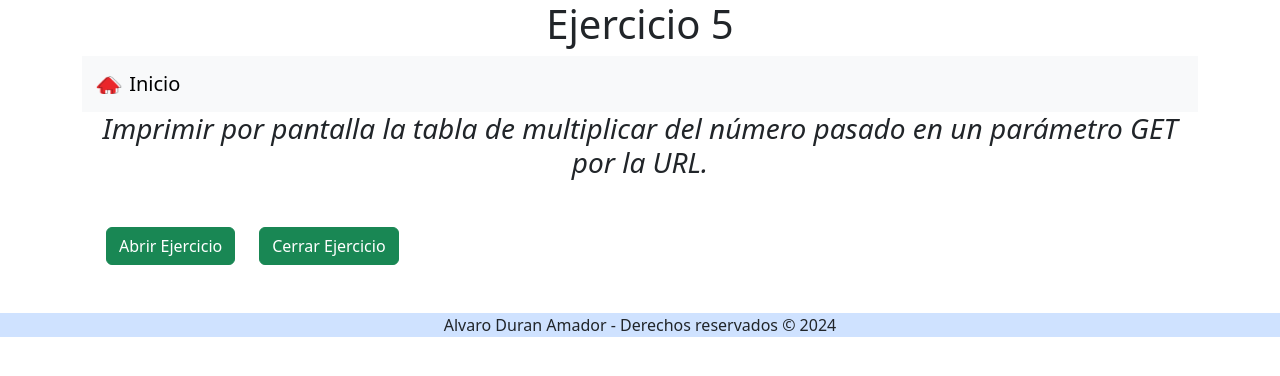
After one commit to alvaroduro/Tema2-DWES, a PHP site: page /ejercicios/ejer5/ejercicio5.php in a window 1280 px wide. The commit adds this page. Shown: the top 376 px of the page. Run offline with PHP 8.4, Linux system fonts and the light colour scheme.

Commit message:
ejercicio 5

```diff
--- /dev/null
+++ b/soluciones_ejercicios/ejercicios/ejer5/ejercicio5.php
@@ -0,0 +1,61 @@
+<!DOCTYPE html>
+<html lang="es">
+
+<head>
+    <meta charset="UTF-8">
+    <meta name="viewport" content="width=device-width, initial-scale=1.0">
+    <title>Ejercicio 5</title>
+    <!--Incluimos BS-->
+    <?php require '../includes/boostrap.php'; ?>
+    <style>
+        #solucionEjer {
+            display: none;
+        }
+    </style>
+</head>
+
+<body>
+    <div class="container text-center">
+        <h1>Ejercicio 5</h1>
+        <?php require '../includes/nav.php'; ?>
+        <h3 class="titulo_ejercicio fst-italic">Imprimir por pantalla la tabla de multiplicar del número pasado en un
+parámetro GET por la URL.
+
+    </div>
+
+    <!--Botones-->
+    <div class="container botones d-flex my-5">
+        <button type="button" class="btn btn-success mx-4 btnAbrir" onclick="mostrarDiv()">Abrir Ejercicio</button>
+        <button type="button" class="btn btn-success btncerrar" onclick="ocultarDiv()">Cerrar Ejercicio</button>
+    </div>
+
+    <!--Div soluciones-->
+    <div class="container text-center my-5 border border-primary w-50 " id="solucionEjer">
+        <h4>Solución Ejercicio</h4>
+
+        <!--Solucion Ejercicio-->
+        <?php
+        //si el número ha sido pasado por la URL
+        if(isset($_GET['numero'])) {
+            $numero = (int)$_GET['numero'];
+
+            //Comprobamos el número
+            if($numero <=0) {
+                echo "El número <b>$numero</b> no puede ser negativo ni 0.";
+            }else {
+                echo "<h3>Tabla de multiplicar del $numero</h3>";
+                //Recorremos el número y su tabla de multiplicar
+                for ($i=1; $i <= 10; $i++) {
+                    $resultado = $numero * $i;
+                    echo "$numero x $i = <b>$resultado</b></br>";
+                }
+            }
+        }
+        ?>
+    </div>
+</body>
+<!--Incluimos Footer-->
+<?php require '../includes/footer.php'; ?>
+<script src="../ejer1/ejercicio1.js"></script>
+
+</html>
--- a/soluciones_ejercicios/index.php
+++ b/soluciones_ejercicios/index.php
@@ -70,7 +70,7 @@
                     <p class="card-text">Imprimir por pantalla la tabla de multiplicar del número pasado en un
                         parámetro GET por la URL.
                     </p>
-                    <a href="#" class="btn btn-primary">Ir al ejercicio</a>
+                    <a href="ejercicios/ejer5/ejercicio5.php" class="btn btn-primary">Ir al ejercicio</a>
                 </div>
             </div>
             <!--Ejercicio 6-->
```
